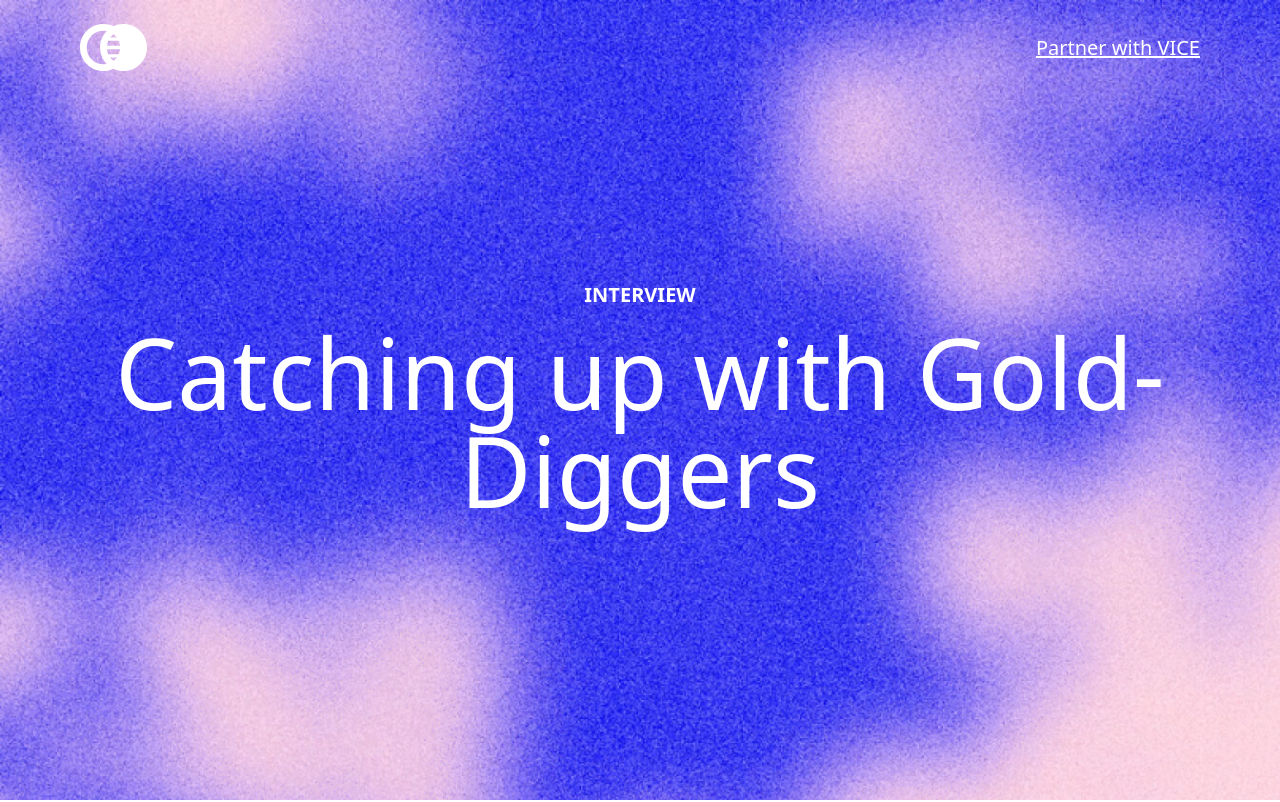
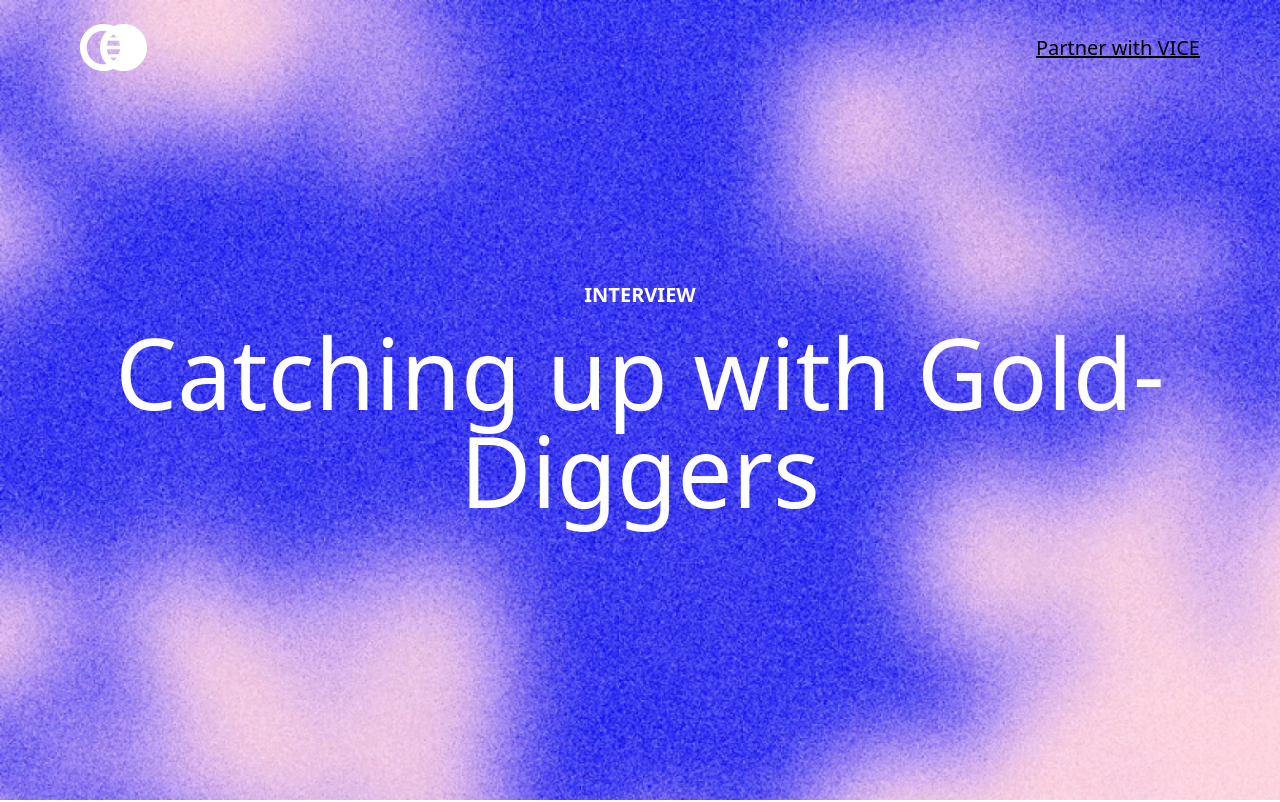
Before and after one commit to leonace924/next-tailwind-landing, a Next.js app: page / in a window 1280 px wide. Shown: the top 802 px of the page. Built offline with nearby package versions, Linux system fonts and the light colour scheme.

Commit message:
Add mode to layout and update header, logo

```diff
--- a/src/components/Header/Header.js
+++ b/src/components/Header/Header.js
@@ -3,20 +3,26 @@ import Link from 'next/link';
 import Headroom from 'react-headroom';
 import Logo from '@/components/Logo/Logo';
 
-const Header = () => {
+const Header = ({ mode }) => {
   const [pinned, setPinned] = useState(false);
 
   return (
-    <div className="fixed top-0 left-0 w-full">
+    <div className="fixed top-0 left-0 w-full z-1000">
       <Headroom onPin={() => setPinned(true)} onUnpin={() => setPinned(false)}>
-        <div className="w-full p-6 lg:px-20 md:px-12 z-1000">
+        <div className="w-full p-6 lg:px-20 md:px-12">
           <div className="flex items-center justify-between mx-auto max-w-7xl">
             <Link href="/" passHref>
               <a>
-                <Logo />
+                <Logo color={mode} />
               </a>
             </Link>
-            <div className="text-base text-white underline lg:text-xl">Partner with VICE</div>
+            <div
+              className={`${
+                mode === 'dark' ? 'text-black' : 'text-white'
+              }text-base underline lg:text-xl`}
+            >
+              Partner with VICE
+            </div>
           </div>
         </div>
       </Headroom>
--- a/src/components/Layout/Layout.js
+++ b/src/components/Layout/Layout.js
@@ -3,7 +3,7 @@ import Head from 'next/head';
 import Header from '@/components/Header/Header';
 import Footer from '@/components/Footer/Footer';
 
-const Layout = ({ children, title = 'Landing Page Demo' }) => {
+const Layout = ({ title = 'Landing Page Demo', mode, children }) => {
   return (
     <>
       <Head>
@@ -14,7 +14,7 @@ const Layout = ({ children, title = 'Landing Page Demo' }) => {
         <meta name="Description" content="Landing page demo" />
       </Head>
 
-      <Header />
+      <Header mode={mode} />
 
       <main>{children}</main>
 
--- a/src/components/Logo/Logo.js
+++ b/src/components/Logo/Logo.js
@@ -12,7 +12,7 @@ const Logo = ({ color = 'white' }) => {
       >
         <path
           d="M43.55 0C39.9477 0 36.5495 0.839181 33.5 2.29335C30.4536 0.744866 27.0512 0 23.45 0C10.5002 0 0 10.5225 0 23.5C0 36.4775 10.5002 47 23.45 47C27.0523 47 30.4505 46.1608 33.5 44.7067C36.5464 46.1607 39.9487 47 43.55 47C56.4998 47 67 36.4775 67 23.5C67 10.5225 56.4998 0 43.55 0ZM33.5 10.1554C34.7353 11.0891 35.8345 12.1906 36.7663 13.4286H30.2337C31.1655 12.1906 32.2647 11.0891 33.5 10.1554ZM23.45 40.2857C14.2145 40.2857 6.7 32.7552 6.7 23.5C6.7 14.2448 14.2145 6.71429 23.45 6.71429C24.5073 6.71429 25.7259 6.83231 26.8126 7.05504C22.6648 11.2989 20.1 17.09 20.1 23.5C20.1 29.91 22.6648 35.7011 26.8126 39.95C25.7217 40.1703 24.6016 40.2857 23.45 40.2857ZM33.5 36.8446C32.2647 35.9109 31.1655 34.8094 30.2337 33.5714H36.7631C35.8345 34.8094 34.7353 35.9109 33.5 36.8446ZM38.7762 30.2143H28.2237C27.5386 28.6501 27.1518 26.9474 26.9738 25.1786H40.0388C39.8545 26.9516 39.373 28.6511 38.7762 30.2143ZM26.9675 21.8214C27.146 20.0526 27.5326 18.3499 28.2175 16.7857H38.7804C39.4656 18.3499 39.8524 20.0526 40.0304 21.8214H26.9675Z"
-          fill={`${color === 'black' ? 'black' : 'white'}`}
+          fill={`${color === 'dark' ? 'black' : 'white'}`}
         />
       </svg>
     </div>
```
